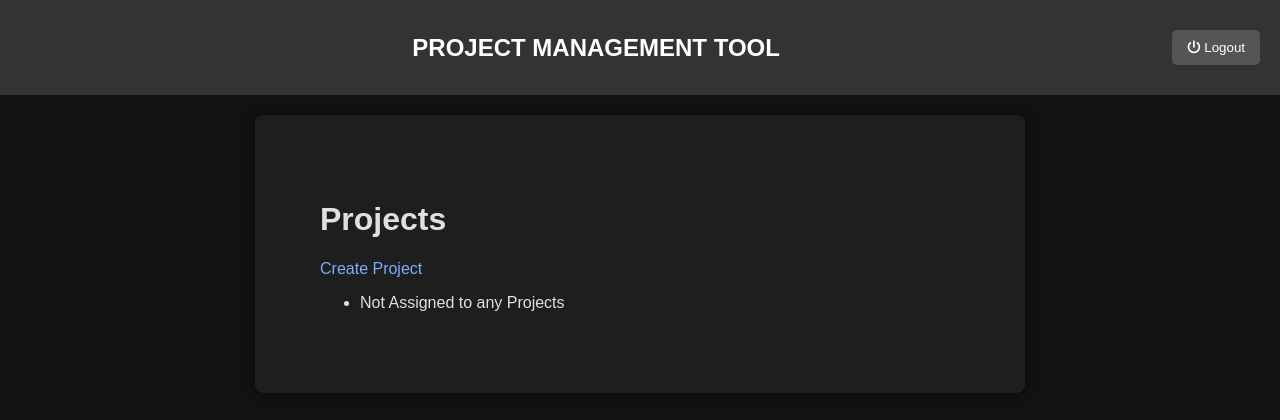
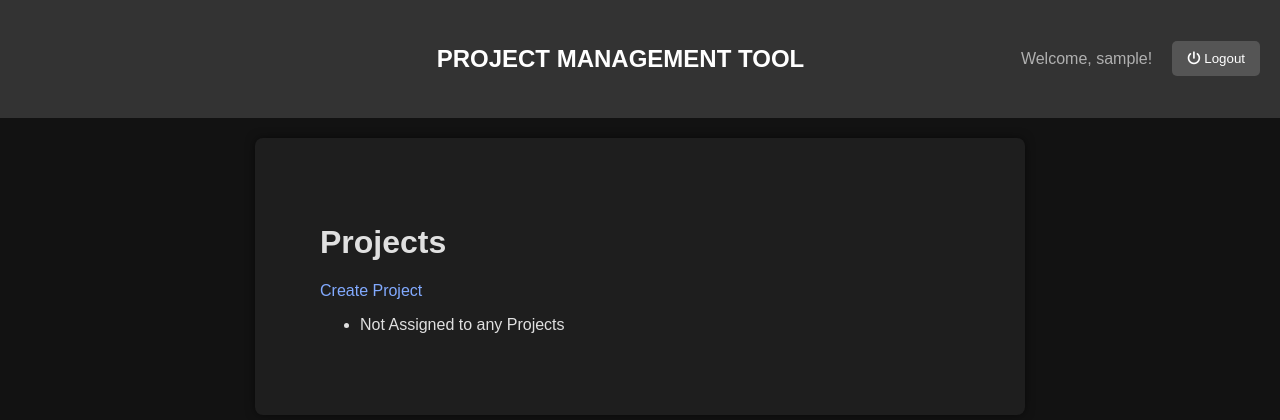
Before and after one commit to PriankaMaheru190042112/ProjectManagement, a Django app: page / in a window 1280 px wide. Shown: the top 420 px of the page. Run offline with Django 5.2, Linux system fonts and the light colour scheme; the visitor is signed in with stand-in values (Sample User, id 1); data that the repository does not hold is empty.

Commit message:
username add

```diff
--- a/static/css/styles.css
+++ b/static/css/styles.css
@@ -24,6 +24,7 @@
 
 .logout-form {
     margin: 0;
+    margin-left: 20px;
 }
 
 nav ul {
@@ -200,6 +201,7 @@
 
 .pmt-head {
     color: #fff;
+    margin-left: 200px;
 }
 
 .pmt-head:hover {
--- a/templates/base.html
+++ b/templates/base.html
@@ -12,6 +12,7 @@
     <header>
         <h1><a class="pmt-head" href="{% url 'project_list' %}">PROJECT MANAGEMENT TOOL</a></h1>
         {% if user.is_authenticated %}
+            <p>Welcome, {{ user.username }}!</p>
             <form method="post" action="{% url 'logout' %}" class="logout-form">
                 {% csrf_token %}
                 <button type="submit"><i class="fas fa-power-off"></i> Logout</button>
```
